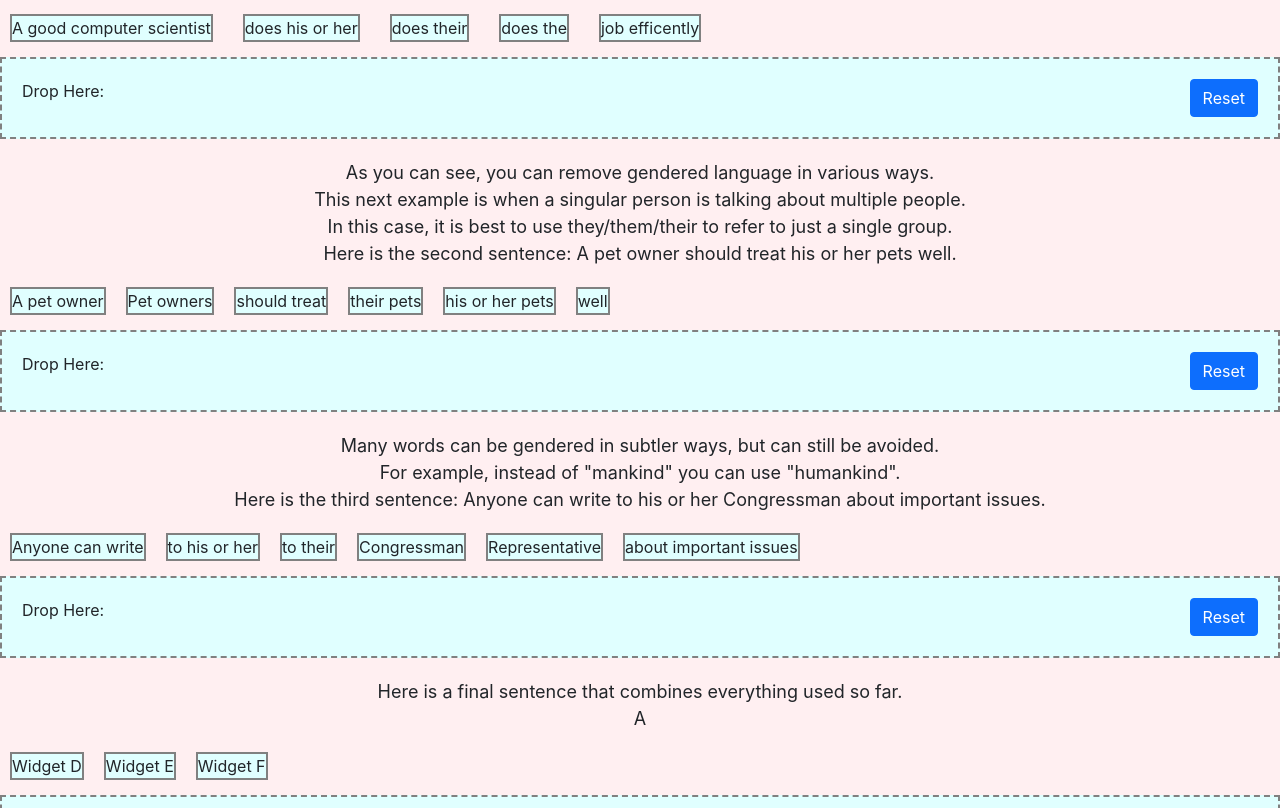
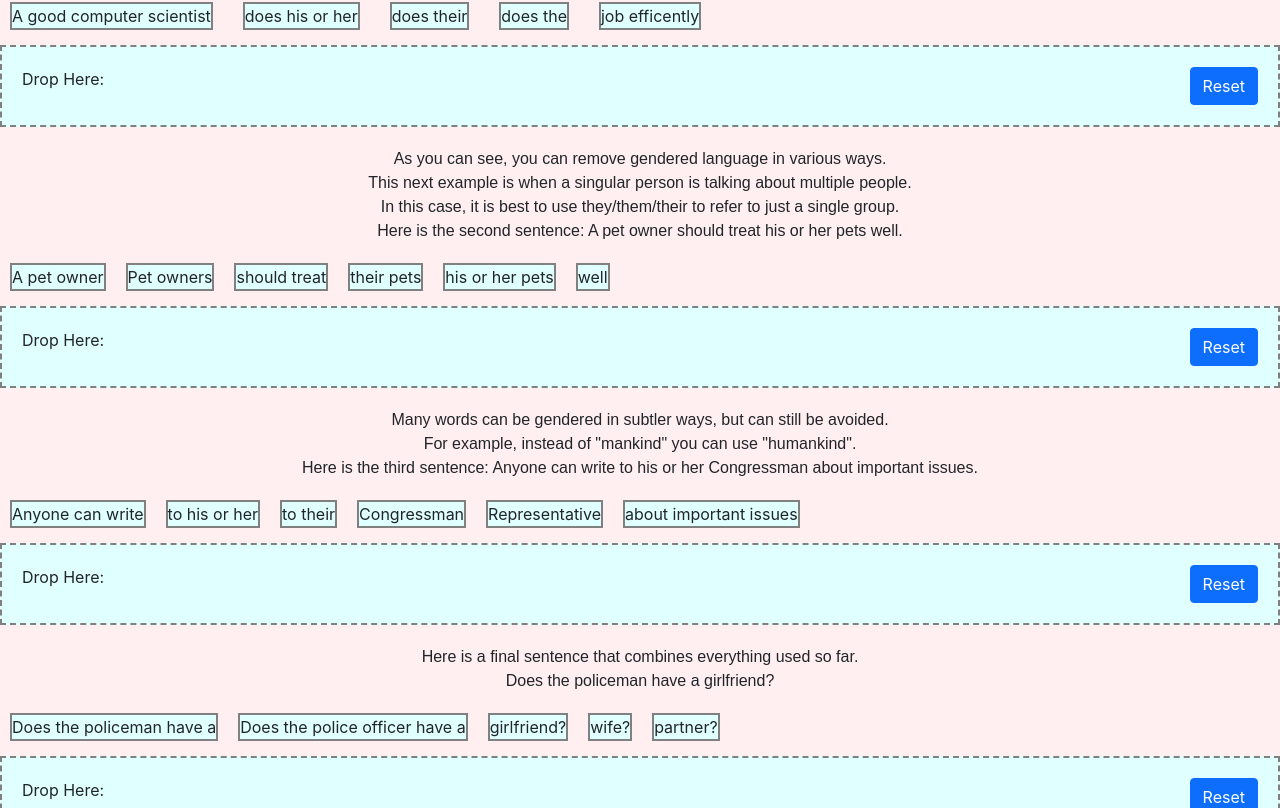
Before and after one commit to RoryUD/HenHacks2024, a React (Create React App) app: page / in a window 1280 px wide. Shown: the part 572-1380 px from the top of the page. Built offline with nearby package versions, Linux system fonts and the light colour scheme.

Commit message:
Final sentence

```diff
--- a/src/App.css
+++ b/src/App.css
@@ -40,8 +40,7 @@ body{
 p{
     margin-top: 20px;
     margin-bottom: 20px;
-    font-size: large;
-    font: Serif;
+    font-family: Arial, Helvetica, sans-serif;
 }
 
 .container {
--- a/src/App.tsx
+++ b/src/App.tsx
@@ -267,7 +267,7 @@ function App(): JSX.Element {
             <p>
                 Here is a final sentence that combines everything used so far.
 				<div>
-					A
+					Does the policeman have a girlfriend?
 				</div>
             </p>
 
@@ -275,23 +275,37 @@ function App(): JSX.Element {
                 <div
                     className="widget4"
                     draggable
-                    onDragStart={(e) => handleOnDrag(e, "Widget D")}
+                    onDragStart={(e) => handleOnDrag(e, "Does the policeman have a")}
                 >
-                    Widget D
+                    Does the policeman have a
                 </div>
                 <div
                     className="widget4"
                     draggable
-                    onDragStart={(e) => handleOnDrag(e, "Widget E")}
+                    onDragStart={(e) => handleOnDrag(e, "Does the police officer have a")}
                 >
-                    Widget E
+                    Does the police officer have a
                 </div>
                 <div
                     className="widget4"
                     draggable
-                    onDragStart={(e) => handleOnDrag(e, "Widget F")}
+                    onDragStart={(e) => handleOnDrag(e, "girlfriend?")}
                 >
-                    Widget F
+                    girlfriend?
+                </div>
+                <div
+                    className="widget4"
+                    draggable
+                    onDragStart={(e) => handleOnDrag(e, "wife?")}
+                >
+                    wife?
+                </div>
+                <div
+                    className="widget4"
+                    draggable
+                    onDragStart={(e) => handleOnDrag(e, "partner?")}
+                >
+                    partner?
                 </div>
             </div>
             <div className="page" onDrop={handleOnDrop4} onDragOver={handleDragOver}>
```
